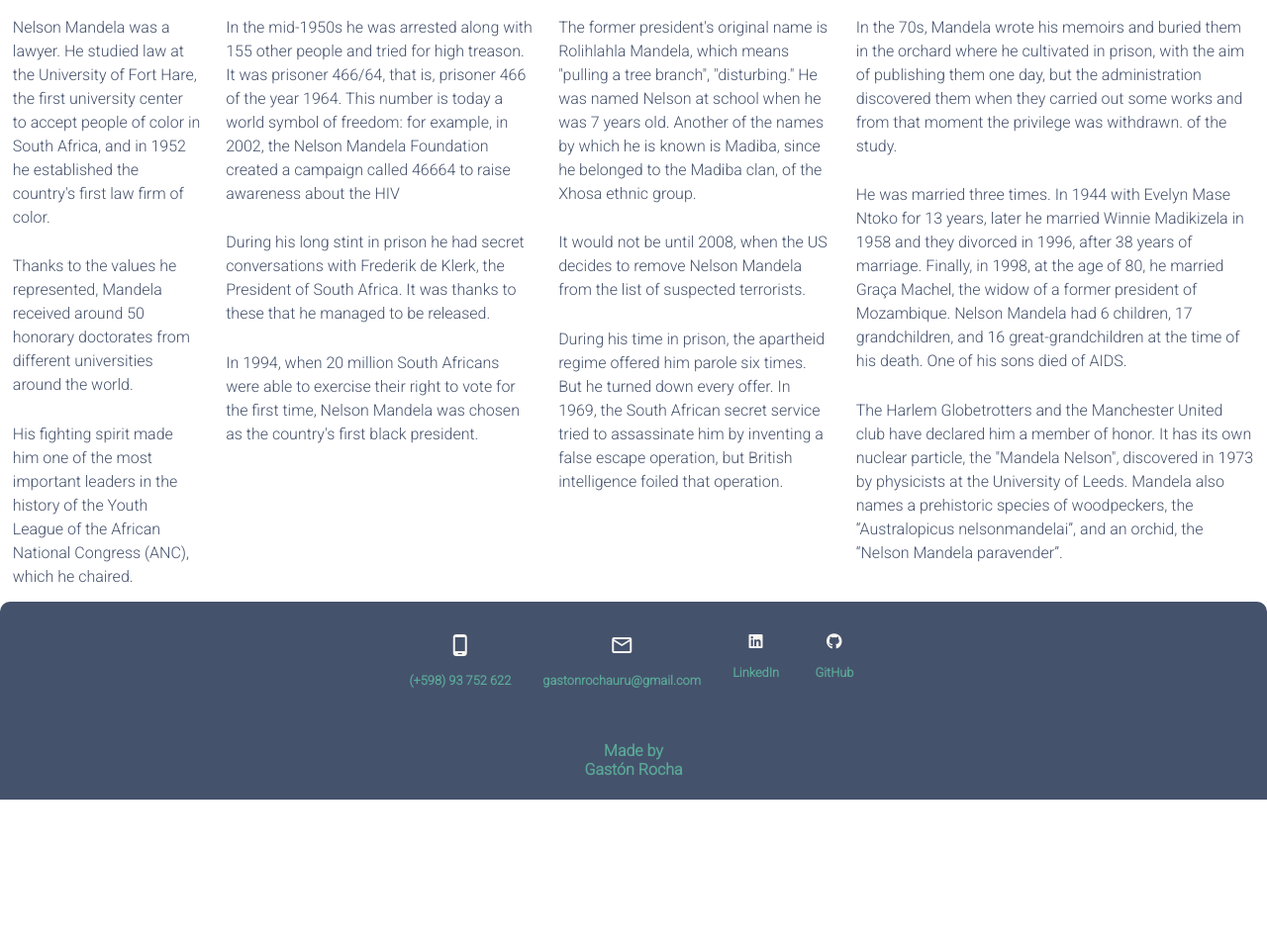
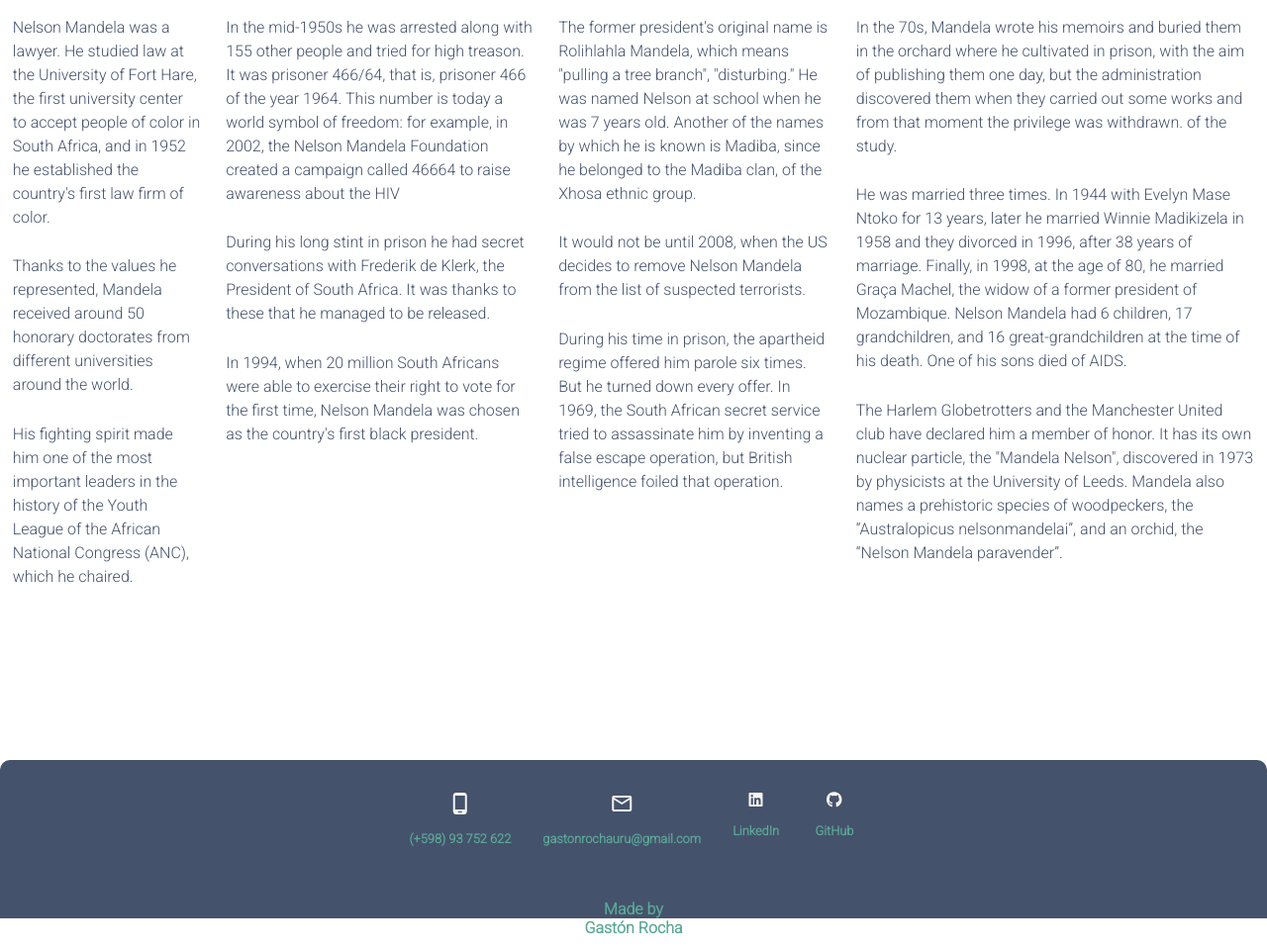
Before and after one commit to GastonRocha/MadibaProject, a plain HTML site: page docs/index.html in a window 1280 px wide. Shown: the part 797-1757 px from the top of the page at 99% size. Before the commit the page ends 1605 px from the top, so only its background shows below. Drawn offline with Linux system fonts and the light colour scheme.

Commit message:
bug fixed white line at the bottom

```diff
--- a/docs/style/style.css
+++ b/docs/style/style.css
@@ -42,6 +42,7 @@ header p {
 main {
     color: #45526C;
     font-family: roboto, sans-serif;
+    margin-bottom: 10rem;
 }
 
 main section {
@@ -53,9 +54,9 @@ section p {
     line-height: 1.5rem;
 }
 
- footer {
+footer {
+    display: grid;
     background: #45526C;
-    height: 25vh;
     border-radius:  10px 10px 0 0;
 }
 
@@ -122,4 +123,8 @@ i {
     main article{
         display: flex;
     }
+
+    footer{
+        height: 20vh;
+    }
 }
```
